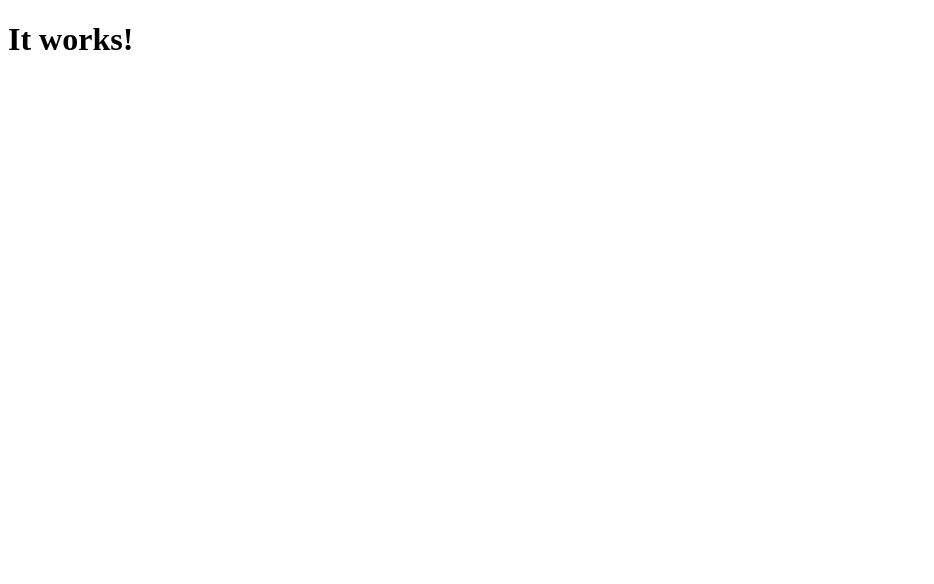
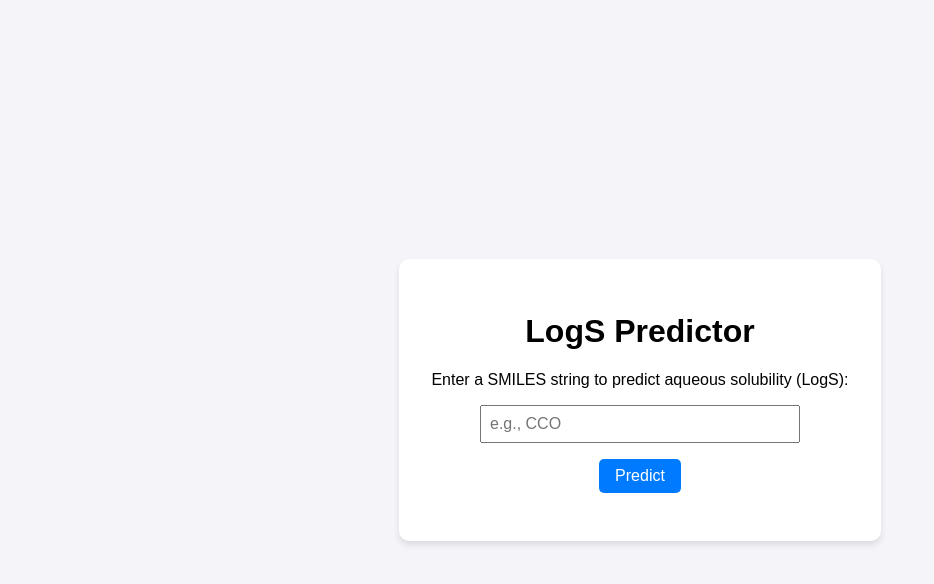
Before and after one commit to CodeViber007/logs-predictor, a plain HTML site: page templates/index.html in a window 1280 px wide. Shown: the whole page, without its empty margins (0-934 px from the left). Drawn offline with Linux system fonts and the light colour scheme.

Commit message:
Update index.html

```diff
--- a/templates/index.html
+++ b/templates/index.html
@@ -1,9 +1,82 @@
 <!DOCTYPE html>
-<html>
+<html lang="en">
 <head>
-    <title>Hello</title>
+  <meta charset="UTF-8">
+  <meta name="viewport" content="width=device-width, initial-scale=1.0">
+  <title>LogS Predictor</title>
+  <style>
+    body {
+      font-family: Arial, sans-serif;
+      background-color: #f4f4f9;
+      margin: 0;
+      padding: 0;
+      display: flex;
+      flex-direction: column;
+      align-items: center;
+      justify-content: center;
+      height: 100vh;
+    }
+    .container {
+      background: white;
+      padding: 2em;
+      border-radius: 10px;
+      box-shadow: 0 4px 6px rgba(0,0,0,0.1);
+      text-align: center;
+    }
+    input[type="text"] {
+      padding: 0.5em;
+      width: 300px;
+      font-size: 1em;
+      margin-bottom: 1em;
+    }
+    button {
+      padding: 0.5em 1em;
+      font-size: 1em;
+      background-color: #007bff;
+      color: white;
+      border: none;
+      border-radius: 5px;
+      cursor: pointer;
+    }
+    #result {
+      margin-top: 1em;
+      font-weight: bold;
+      color: #333;
+    }
+  </style>
 </head>
 <body>
-    <h1>It works!</h1>
+  <div class="container">
+    <h1>LogS Predictor</h1>
+    <p>Enter a SMILES string to predict aqueous solubility (LogS):</p>
+    <input type="text" id="smiles" placeholder="e.g., CCO" />
+    <br>
+    <button onclick="predictLogS()">Predict</button>
+    <p id="result"></p>
+  </div>
+
+  <script>
+    async function predictLogS() {
+      const smiles = document.getElementById('smiles').value;
+      const resultField = document.getElementById('result');
+      resultField.innerText = 'Predicting...';
+
+      try {
+        const response = await fetch('/predict', {
+          method: 'POST',
+          headers: {
+            'Content-Type': 'application/json'
+          },
+          body: JSON.stringify({ smiles })
+        });
+
+        const data = await response.json();
+        resultField.innerText = `Predicted LogS: ${data.logS}`;
+      } catch (error) {
+        resultField.innerText = 'Prediction failed. Try again.';
+        console.error(error);
+      }
+    }
+  </script>
 </body>
 </html>
```
